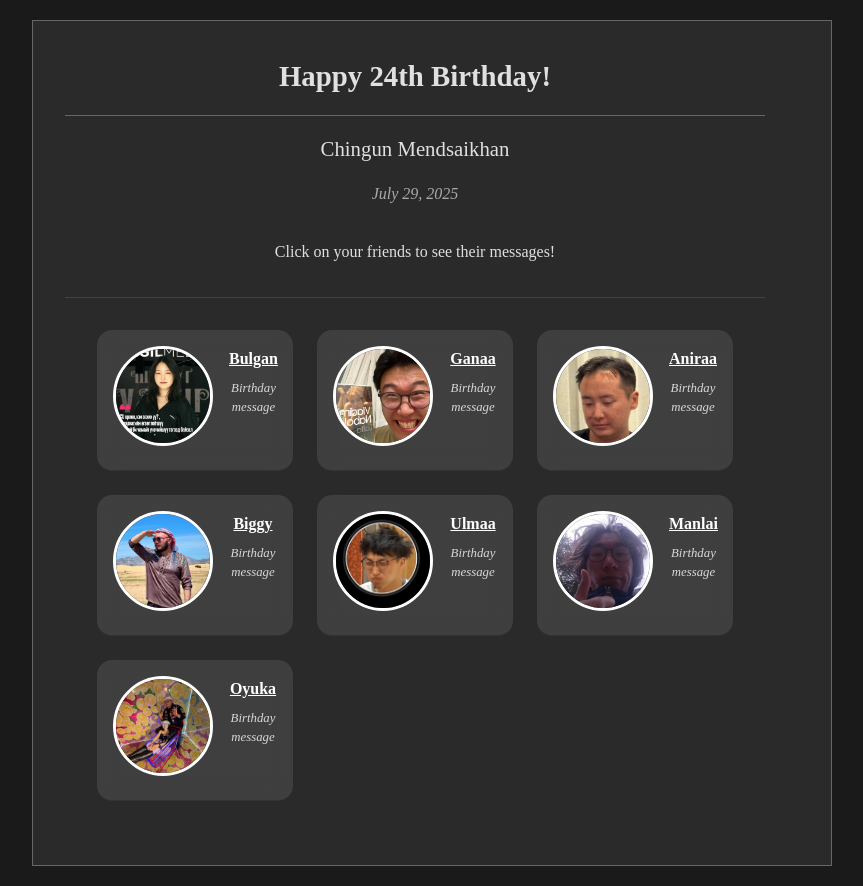
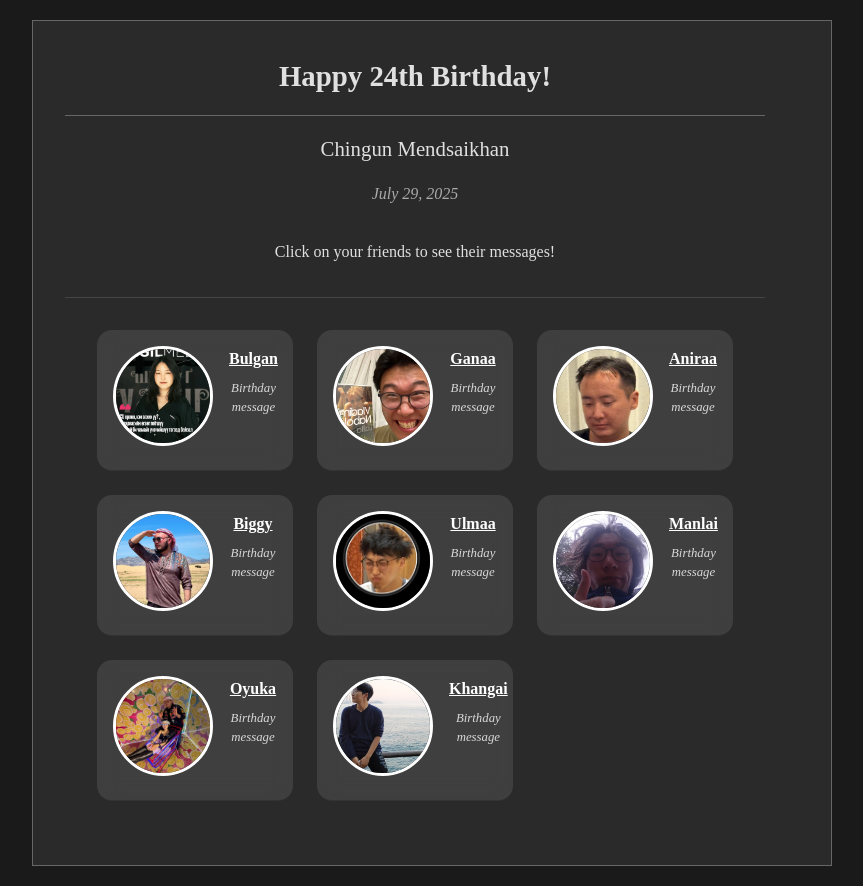
Before and after one commit to Maaanlai/chingun-birthday, a React (Create React App) app: page / in a window 1280 px wide. Shown: the whole page, without its empty margins (208-1071 px from the left). Built offline with nearby package versions, Linux system fonts and the light colour scheme.

Commit message:
Add Khangai's birthday message and image to the data

```diff
--- a/src/data.js
+++ b/src/data.js
@@ -47,6 +47,12 @@ export const birthdayData = {
             name: "Oyuka",
             message: "I love your buttcheecks so much",
             image: "/images/oyuka.jpg", // Replace with actual image path
+        },
+        {
+            id: 7,
+            name: "Khangai",
+            message: "Go die in the desert if you love it so much",
+            image: "/images/khangai.png", // Replace with actual image path
         }
         // Add more friends as needed
     ]
```
Also changed, not shown: public/images/khangai.png (added).
